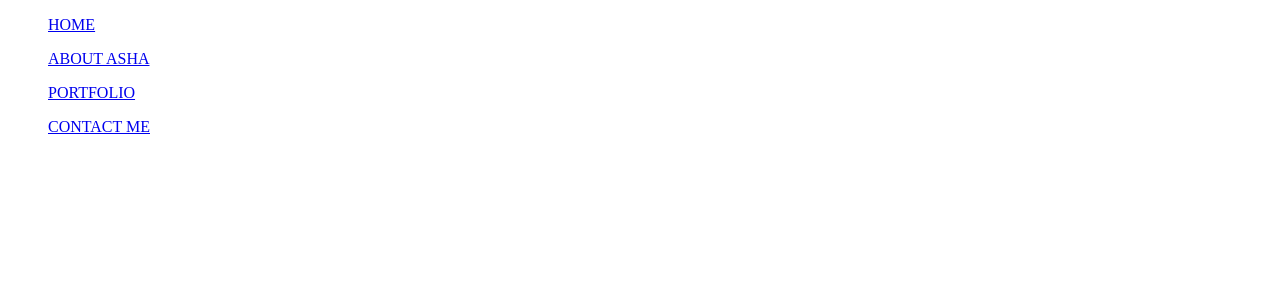
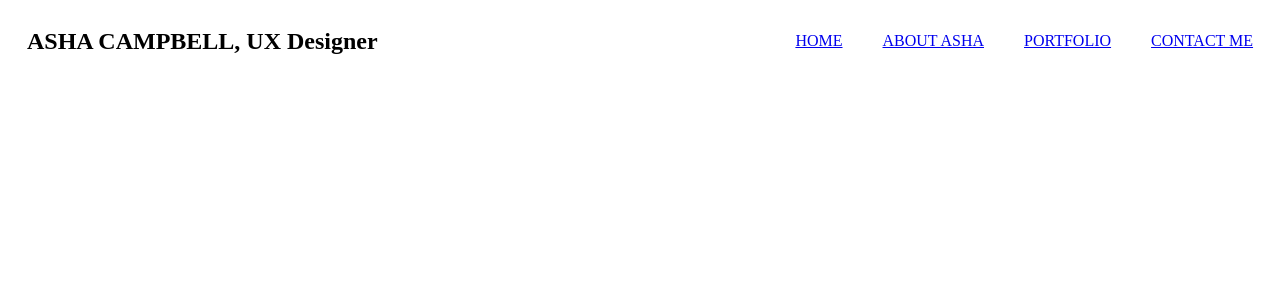
Before and after one commit to shawn-e-harris/UXPortfolio, an Angular app in the folder ux-portfolio/: page / in a window 1280 px wide. Shown: the top 300 px of the page. Built offline with nearby package versions, Linux system fonts and the light colour scheme.

Commit message:
navbar flex displaying, need images for background

```diff
--- a/ux-portfolio/src/app/homeComponents/navbar/navbar.component.html
+++ b/ux-portfolio/src/app/homeComponents/navbar/navbar.component.html
@@ -1,5 +1,10 @@
 <nav class="navbar">
-    <div class="navBar">
+    <div>
+        <h1 class="headerName">
+            ASHA CAMPBELL, UX Designer
+        </h1>
+    </div>
+    <div class="headerLinks">
         <ul>
             <a routerLink="/">HOME</a>
         </ul>
--- a/ux-portfolio/src/app/homeComponents/navbar/navbar.component.sass
+++ b/ux-portfolio/src/app/homeComponents/navbar/navbar.component.sass
@@ -0,0 +1,8 @@
+.navbar
+    display: flex
+    margin: 0 1.5%
+    justify-content: space-between
+    align-items: center
+
+.headerLinks
+    display: flex
```
